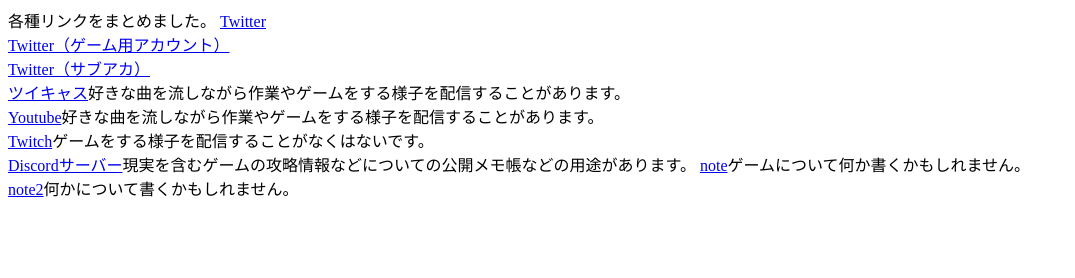
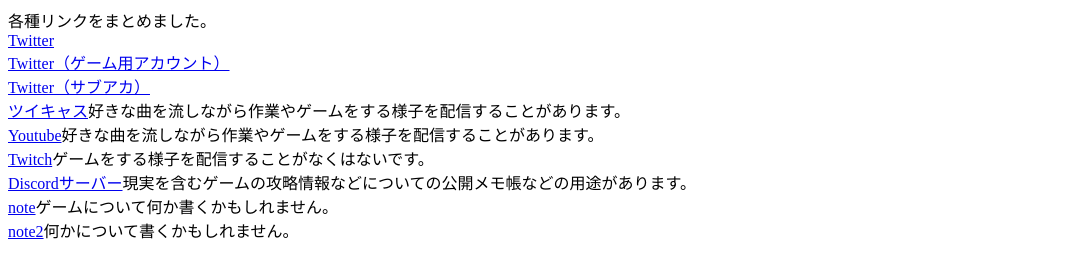
Before and after one commit to ftgwn7vAtmyb/hp, a plain HTML site: page links.html in a window 1280 px wide. Shown: the whole page, without its empty margins (0-1075 px from the left). Drawn offline with Linux system fonts and the light colour scheme.

Commit message:
Update links.html

```diff
--- a/links.html
+++ b/links.html
@@ -7,14 +7,14 @@
 </head>
 
 <body>
-各種リンクをまとめました。
+各種リンクをまとめました。<br>
 	<a href="https://x.com/n7vAtmybftgw">Twitter</a><br>
 	<a href="https://x.com/ftgwmyb">Twitter（ゲーム用アカウント）</a><br>
 	<a href="https://x.com/ftgwn7vAtmyb">Twitter（サブアカ）</a><br>
 	<a href="https://twitcasting.tv/ftgwn7vatmyb">ツイキャス</a>好きな曲を流しながら作業やゲームをする様子を配信することがあります。<br>
 	<a href="https://www.youtube.com/@ftgwn7vatmyb532">Youtube</a>好きな曲を流しながら作業やゲームをする様子を配信することがあります。<br>
 	<a href="https://www.twitch.tv/ftgwmyb">Twitch</a>ゲームをする様子を配信することがなくはないです。<br>
-	<a href="https://discord.gg/zbrQpCqTSG">Discordサーバー</a>現実を含むゲームの攻略情報などについての公開メモ帳などの用途があります。
+	<a href="https://discord.gg/zbrQpCqTSG">Discordサーバー</a>現実を含むゲームの攻略情報などについての公開メモ帳などの用途があります。<br>
 	<a href="https://note.com/ftgwmyb">note</a>ゲームについて何か書くかもしれません。<br>
 	<a href="https://note.com/ftgwn7vatmyb">note2</a>何かについて書くかもしれません。<br>
 </body>
```
